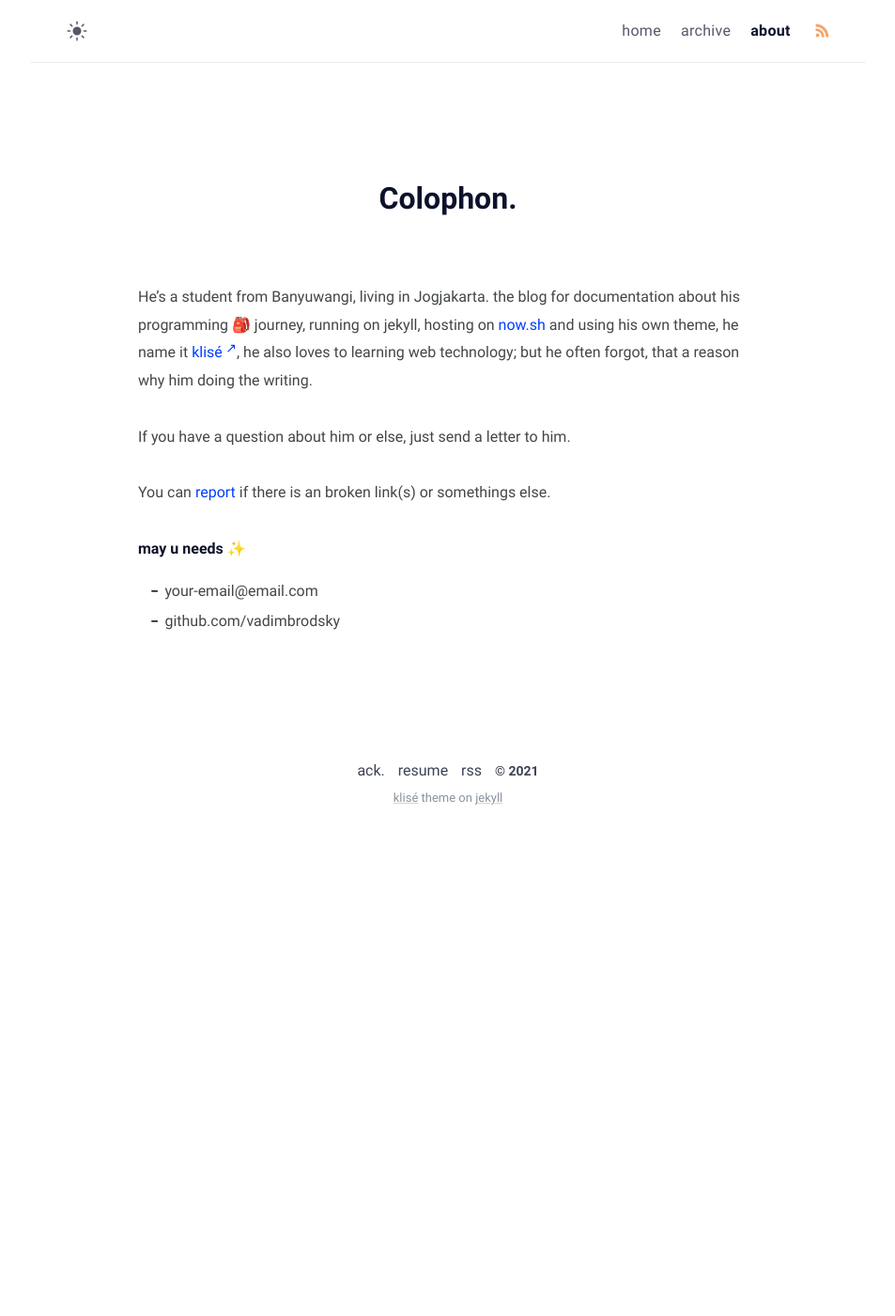
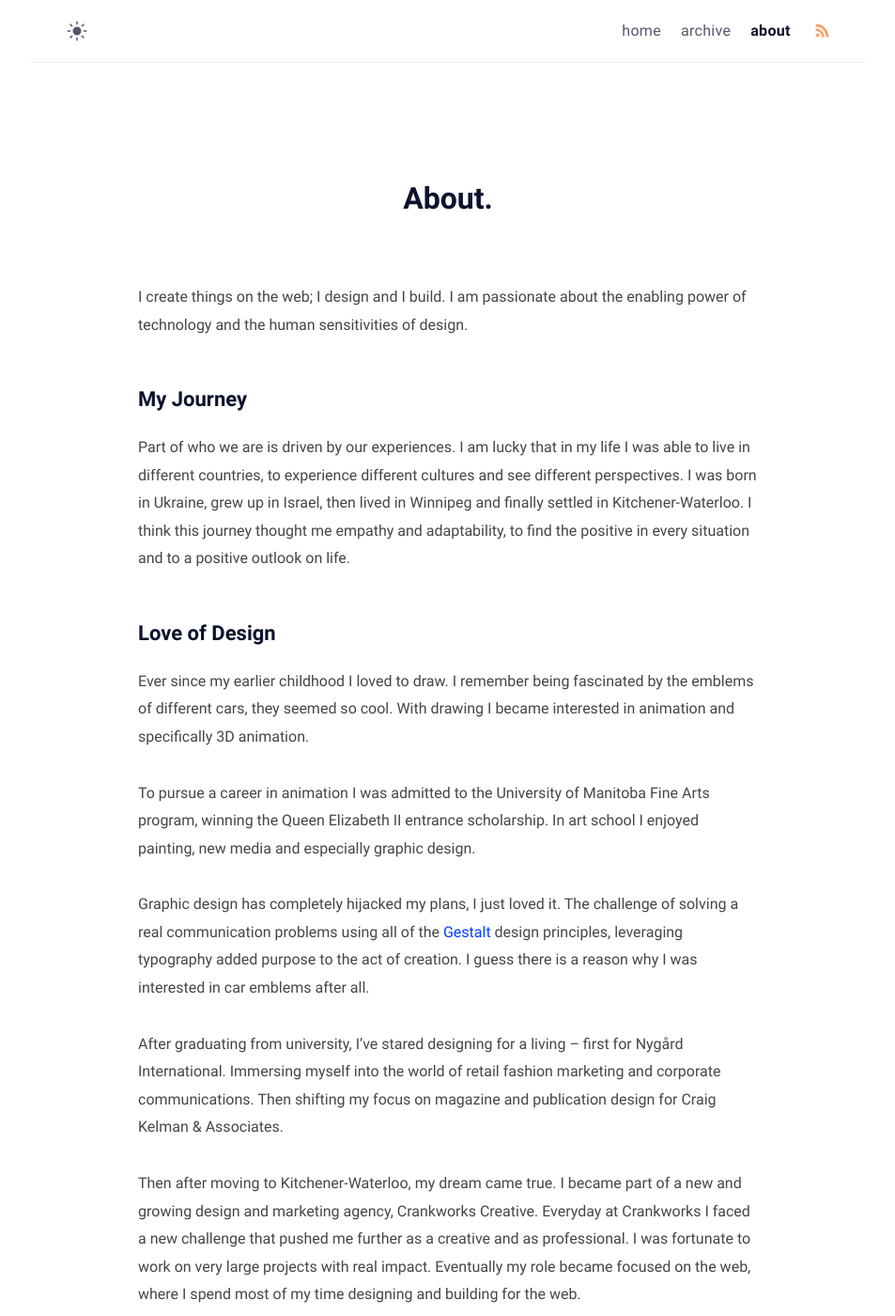
Before and after one commit to VadimBrodsky/blog, a Jekyll site: the page built from about.md, in a window 1280 px wide and 1400 px high. Shown: the whole window at 94% size, without its empty margins (163-1116 px from the left). Built offline with Jekyll 4.4.1, drawn with Linux system fonts in a browser that asks for light colours; some of the changed text lies outside the part shown.

Commit message:
Copy content from old site

```diff
--- a/about.md
+++ b/about.md
@@ -1,16 +1,40 @@
 ---
-title: Colophon
+title: About
 permalink: /about/
 layout: page
-excerpt: Hello peeps, I'm student of computer science from Banyuwangi, living in Jogjakarta. This blog for documentation about my programming journey, running on jekyll, hosting on netlify and using my own simple theme.
+excerpt: About Vadim Brodsky
 comments: false
 ---
 
-He's a student from Banyuwangi, living in Jogjakarta. the blog for documentation about his programming 🎒 journey, running on jekyll, hosting on [now.sh](http://now.sh) and using his own theme, he name it <a href="https://github.com/piharpi/jekyll-klise" target="_blank" rel="noopener">klisé</a>, he also loves to learning web technology; but he often forgot, that a reason why him doing the writing.
+I create things on the web; I design and I build. I am passionate about the enabling power of technology and the human sensitivities of design.
 
-If you have a question about him or else, just send a letter to him.
+## My Journey
 
-You can [report](http://github.com/piharpi/jekyll-klise/issues/new) if there is an broken link(s) or somethings else.
+Part of who we are is driven by our experiences. I am lucky that in my life I was able to live in different countries, to experience different cultures and see different perspectives. I was born in Ukraine, grew up in Israel, then lived in Winnipeg and finally settled in Kitchener-Waterloo. I think this journey thought me empathy and adaptability, to find the positive in every situation and to a positive outlook on life.
+
+## Love of Design
+
+Ever since my earlier childhood I loved to draw. I remember being fascinated by the emblems of different cars, they seemed so cool. With drawing I became interested in animation and specifically 3D animation.
+
+To pursue a career in animation I was admitted to the University of Manitoba Fine Arts program, winning the Queen Elizabeth II entrance scholarship. In art school I enjoyed painting, new media and especially graphic design.
+
+Graphic design has completely hijacked my plans, I just loved it. The challenge of solving a real communication problems using all of the [Gestalt](https://en.wikipedia.org/wiki/Gestalt_psychology) design principles, leveraging typography added purpose to the act of creation. I guess there is a reason why I was interested in car emblems after all.
+
+After graduating from university, I’ve stared designing for a living – first for Nygård International. Immersing myself into the world of retail fashion marketing and corporate communications. Then shifting my focus on magazine and publication design for Craig Kelman & Associates.
+
+Then after moving to Kitchener-Waterloo, my dream came true. I became part of a new and growing design and marketing agency, Crankworks Creative. Everyday at Crankworks I faced a new challenge that pushed me further as a creative and as professional. I was fortunate to work on very large projects with real impact. Eventually my role became focused on the web, where I spend most of my time designing and building for the web.
+
+## Passion for Computing
+
+My first experience with programming was taking a [QBasic ](https://en.wikipedia.org/wiki/QBasic) class at the age of 11, I remember writing writing the source code of simple programs into a notebook so I can them out at my friend's [486](https://en.wikipedia.org/wiki/Intel_80486). My most vivid memory was this fractal program that was generating repeating line drawings. Later came the revelation of HTML where me and a group of friends were learning to create table-based websites with inline styles.
+
+In high-school the real programming started, I was learning Computer Science in [C](<https://en.wikipedia.org/wiki/C_(programming_language)>), Logical programming in [Prolog](https://en.wikipedia.org/wiki/Prolog) and web programming in HTML [VBScript](https://en.wikipedia.org/wiki/VBScript) and [ASP](https://en.wikipedia.org/wiki/Active_Server_Pages).
+
+Later as part of my studies at the University of Manitoba I’ve learned Flash and ActionScript and Java as part of the Computer Science classes. After I graduated as Graphic Designed I decided to double down on web development, learning HTML5, CSS3 and jQuery. Since then my Kindle library is constantly growing with technical books.
+
+Fast forwarding to the recent past, I continue to learn on my own, diving into the server side programming with Ruby and Rails and Taking my JavaScript knowledge to the next level. With each additional skill or technology I feel more empowered and capable to create richer and experiences and more holistic products.
+
+Today I am fascinated by the crop of new functional programming languages, especially [Elm](http://elm-lang.org/), [Elixir](http://elixir-lang.org/)  and [Clojure](http://clojure.org) peak my interest.
 
 **may u needs ✨**
 
```
